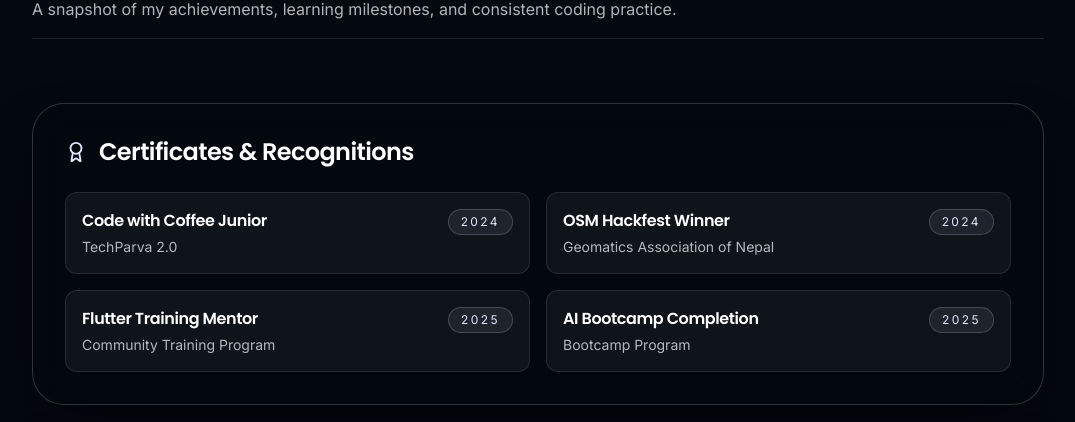
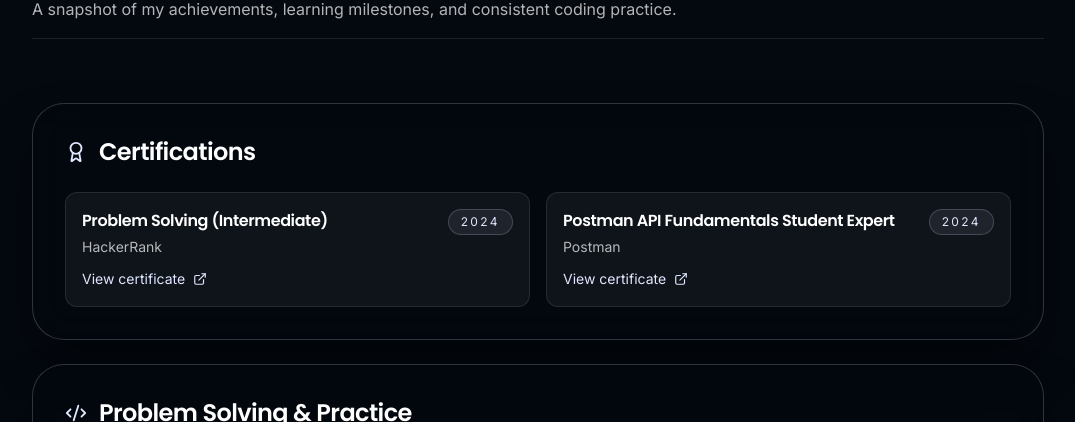
Before and after one commit to Upendra48/Upendra-Portfolio, a React (Vite) app: page / in a window 1280 px wide. Shown: the part 9738-10160 px from the top of the page, without its empty margins (132-1207 px from the left). Built offline with nearby package versions, Linux system fonts and the light colour scheme.

Commit message:
Add: my certificates and leetcode profile

```diff
--- a/src/sections/Certificates.tsx
+++ b/src/sections/Certificates.tsx
@@ -11,24 +11,16 @@ interface CertificateItem {
 
 const certificates: CertificateItem[] = [
   {
-    title: "Code with Coffee Junior",
-    issuer: "TechParva 2.0",
+    title: "Problem Solving (Intermediate)",
+    issuer: "HackerRank",
     year: "2024",
+    link: "https://www.linkedin.com/in/upendra48/overlay/Certifications/1502283306/treasury/?profileId=ACoAADvYNR0B51zVR41rEEPw_029yUAnO5jrIkc",
   },
   {
-    title: "OSM Hackfest Winner",
-    issuer: "Geomatics Association of Nepal",
+    title: "Postman API Fundamentals Student Expert",
+    issuer: "Postman",
     year: "2024",
-  },
-  {
-    title: "Flutter Training Mentor",
-    issuer: "Community Training Program",
-    year: "2025",
-  },
-  {
-    title: "AI Bootcamp Completion",
-    issuer: "Bootcamp Program",
-    year: "2025",
+    link: "https://www.linkedin.com/in/upendra48/overlay/Certifications/607784059/treasury/?profileId=ACoAADvYNR0B51zVR41rEEPw_029yUAnO5jrIkc",
   },
 ];
 
@@ -77,7 +69,7 @@ const Certificates: React.FC = () => {
           <div className="flex items-center gap-3 mb-6">
             <Award className="text-moonstone" size={22} />
             <h3 className="text-xl sm:text-2xl font-semibold text-white">
-              Certificates & Recognitions
+              Certifications
             </h3>
           </div>
 
@@ -151,7 +143,8 @@ const Certificates: React.FC = () => {
 
             <div className="mt-3 flex flex-wrap gap-2">
               <div className="rounded-full border border-moonstone/20 bg-moonstone-dim/70 px-2.5 py-1.5 text-xs text-moonstone">
-                Rating: <span className="ml-1 font-semibold text-white">1744</span>
+                Rating:{" "}
+                <span className="ml-1 font-semibold text-white">1744</span>
               </div>
             </div>
 
```
